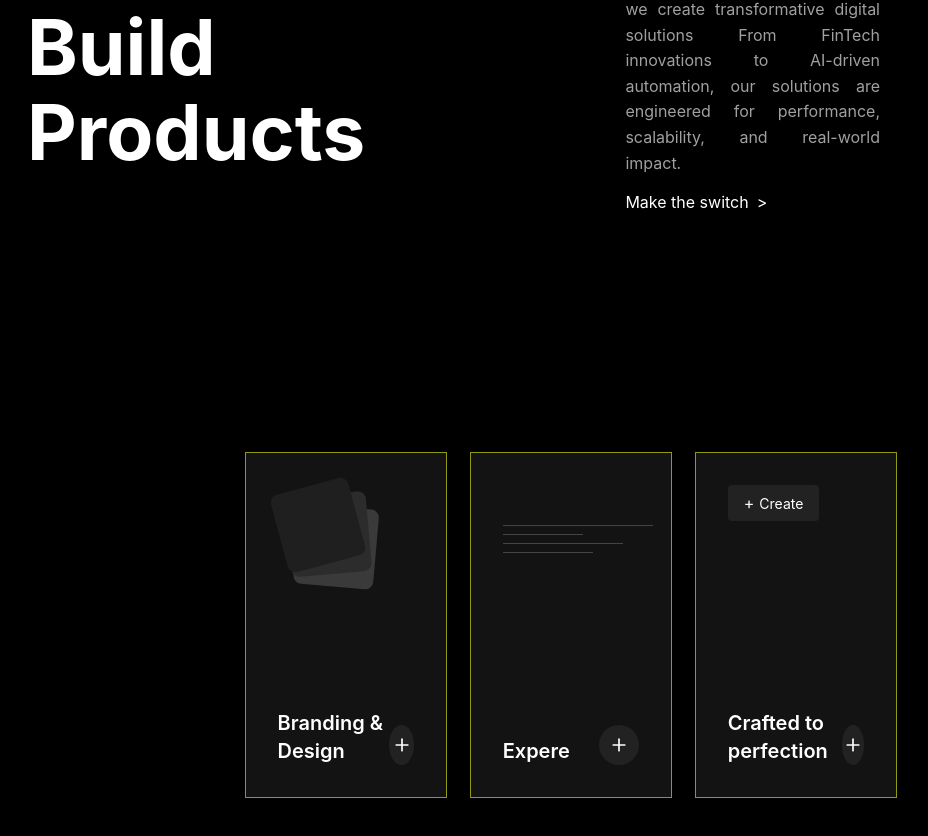
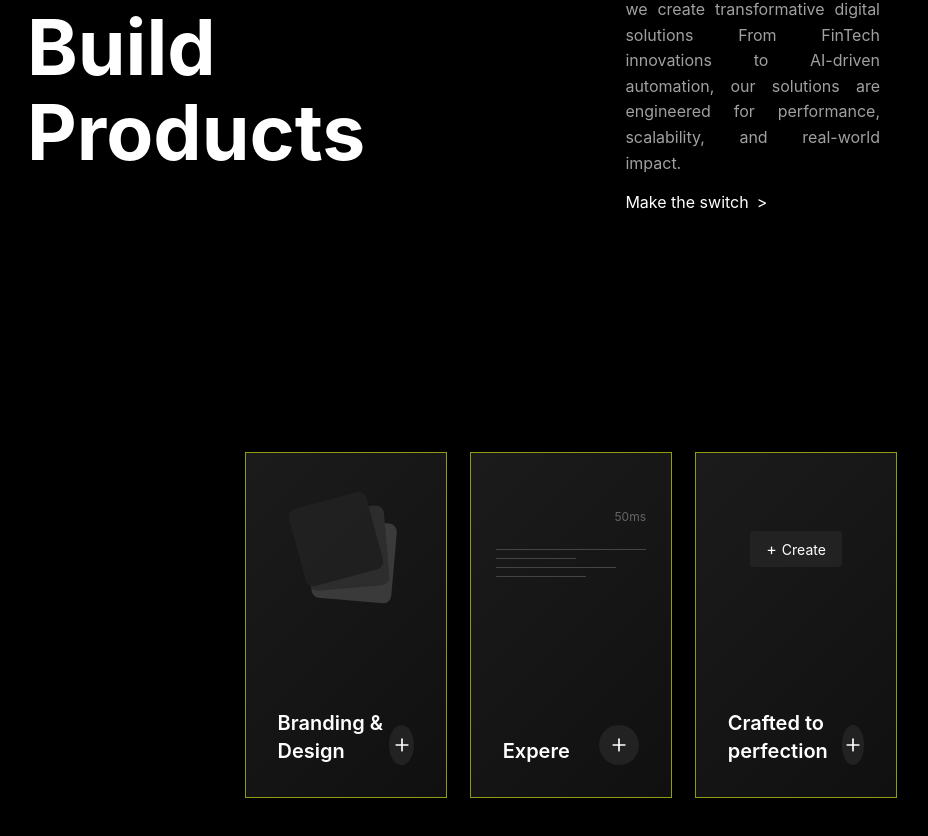
Before and after one commit to mandinstudios-fin/ManDin-2025, a React (Create React App) app: page /contact in a window 1280 px wide. Shown: the part 1274-2110 px from the top of the page, without its empty margins (69-997 px from the left). Built offline with nearby package versions, Linux system fonts and the light colour scheme.

Commit message:
Improve initial load and style

```diff
--- a/public/index.html
+++ b/public/index.html
@@ -10,6 +10,7 @@
       content="Web site created using create-react-app"
     />
     <link rel="apple-touch-icon" href="%PUBLIC_URL%/logo192.png" />
+    <link rel="preload" as="image" href="%PUBLIC_URL%/bg.png" />
     <!--
       manifest.json provides metadata used when your web app is installed on a
       user's mobile device or desktop. See https://developers.google.com/web/fundamentals/web-app-manifest/
--- a/src/HomePage.jsx
+++ b/src/HomePage.jsx
@@ -7,12 +7,17 @@ import WhoWeServe from './components/whoweserve';
 const HomePage = () => {
   const sectionsRef = useRef([]);
   const [isContactOpen, setIsContactOpen] = useState(false);
+  const [loaded, setLoaded] = useState(false);
 
   const toggleContact = () => {
     setIsContactOpen(!isContactOpen);
   };
 
   useEffect(() => {
+    setLoaded(true);
+    if (typeof window === 'undefined' || typeof window.IntersectionObserver === 'undefined') {
+      return;
+    }
     const observer = new IntersectionObserver(
       (entries) => {
         entries.forEach((entry) => {
@@ -42,7 +47,7 @@ const HomePage = () => {
   }, []);
 
   return (
-    <div className="relative w-full overflow-visible bg-transparent">
+    <div className={`relative w-full overflow-visible bg-transparent ${loaded ? 'loaded' : ''}`}>
       {/* Contact Slide */}
       <div className={`contact-slide ${isContactOpen ? 'open' : ''}`}>
         <button className="close-contact" onClick={toggleContact}>×</button>
--- a/src/components/Navbar.jsx
+++ b/src/components/Navbar.jsx
@@ -41,7 +41,7 @@ const Navbar = () => {
         <div className="navbar-container">
           {/* Brand Logo */}
           <div className="brand-wrapper">
-            <img src="/Logo.png" alt="ManDin Studios" className="brand-logo" />
+            <img src="/Logo.png" alt="ManDin Studios" className="brand-logo" loading="lazy" />
           </div>
 
           {/* Right side navigation */}
--- a/src/styles/HomePage.css
+++ b/src/styles/HomePage.css
@@ -741,6 +741,48 @@ body.transitioning {
 
   .submit-button {
     padding: 1rem;
-    font-size: 1rem;
+  font-size: 1rem;
   }
 }
+
+/* Animations */
+.loaded .hero-title,
+.loaded .hero-title-container,
+.loaded .meet-us-button {
+  opacity: 0;
+  transform: translateY(20px);
+  animation: fadeInUp 0.8s forwards;
+}
+
+.loaded .hero-title:nth-child(1) {
+  animation-delay: 0.2s;
+}
+
+.loaded .hero-title:nth-child(2) {
+  animation-delay: 0.4s;
+}
+
+.loaded .meet-us-button {
+  animation-delay: 0.6s;
+}
+
+.feature-card {
+  opacity: 0;
+  transform: translateY(20px);
+  animation: fadeInUp 0.6s forwards;
+}
+
+.feature-card:nth-child(1) { animation-delay: 0.2s; }
+.feature-card:nth-child(2) { animation-delay: 0.4s; }
+.feature-card:nth-child(3) { animation-delay: 0.6s; }
+
+@keyframes fadeInUp {
+  from {
+    opacity: 0;
+    transform: translateY(20px);
+  }
+  to {
+    opacity: 1;
+    transform: translateY(0);
+  }
+}
--- a/src/styles/WhatWeDo.css
+++ b/src/styles/WhatWeDo.css
@@ -60,8 +60,8 @@
   height: 45%;
 
   }
-  .feature-card {
-  background-color: #22222291;
+.feature-card {
+  background: linear-gradient(135deg, rgba(34,34,34,0.8), rgba(20,20,20,0.8));
   padding: 2rem;
   display: flex;
   flex-direction: column;
@@ -71,16 +71,29 @@
   overflow: hidden;
   transition: transform 0.3s ease;
   border: 1px solid #d3e014a8;
+  backdrop-filter: blur(4px);
+}
 
-  }
+.what-we-do-section .feature-card {
+  opacity: 0;
+  transform: translateY(20px);
+  animation: fadeInUp 0.6s forwards;
+}
+
+.what-we-do-section .feature-card:nth-child(1) { animation-delay: 0.2s; }
+.what-we-do-section .feature-card:nth-child(2) { animation-delay: 0.4s; }
+.what-we-do-section .feature-card:nth-child(3) { animation-delay: 0.6s; }
   .feature-card:hover {
   transform: translateY(-4px);
   }
-  .card-icon {
+.card-icon {
   margin-bottom: 6rem;
   height: 8rem;
   position: relative;
-  }
+  display: flex;
+  align-items: center;
+  justify-content: center;
+}
   .card-title {
   font-size: 1.25rem;
   font-weight: 600;
@@ -131,3 +144,14 @@
   width: 45%;
   }
   }
+
+@keyframes fadeInUp {
+  from {
+    opacity: 0;
+    transform: translateY(20px);
+  }
+  to {
+    opacity: 1;
+    transform: translateY(0);
+  }
+}
```
Also changed, not shown: 1 other file (tests, documents, lock files or other folders).
